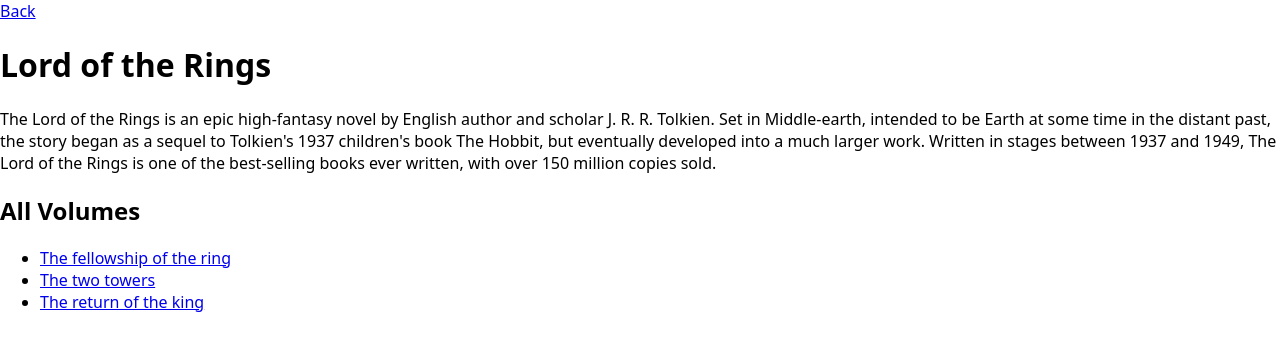
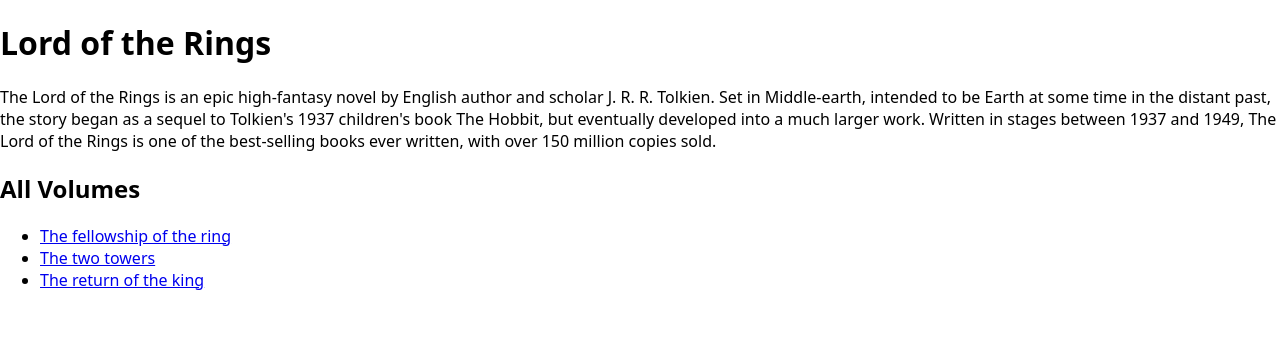
Before and after one commit to franziska-caroline/Next.js_Basics_Lord-of-the-Rings-App, a Next.js app: page /volumes in a window 1280 px wide. Shown: the top 350 px of the page. Built offline with nearby package versions, Linux system fonts and the light colour scheme.

Commit message:
Delete Button on Overview

```diff
--- a/pages/volumes/index.js
+++ b/pages/volumes/index.js
@@ -4,10 +4,6 @@
 export default function Volumes() {
   return (
     <>
-      <nav>
-        {" "}
-        <Link href="/">Back</Link>
-      </nav>
       <main>
         <h1>Lord of the Rings</h1>
         <p>{introduction}</p>
```
